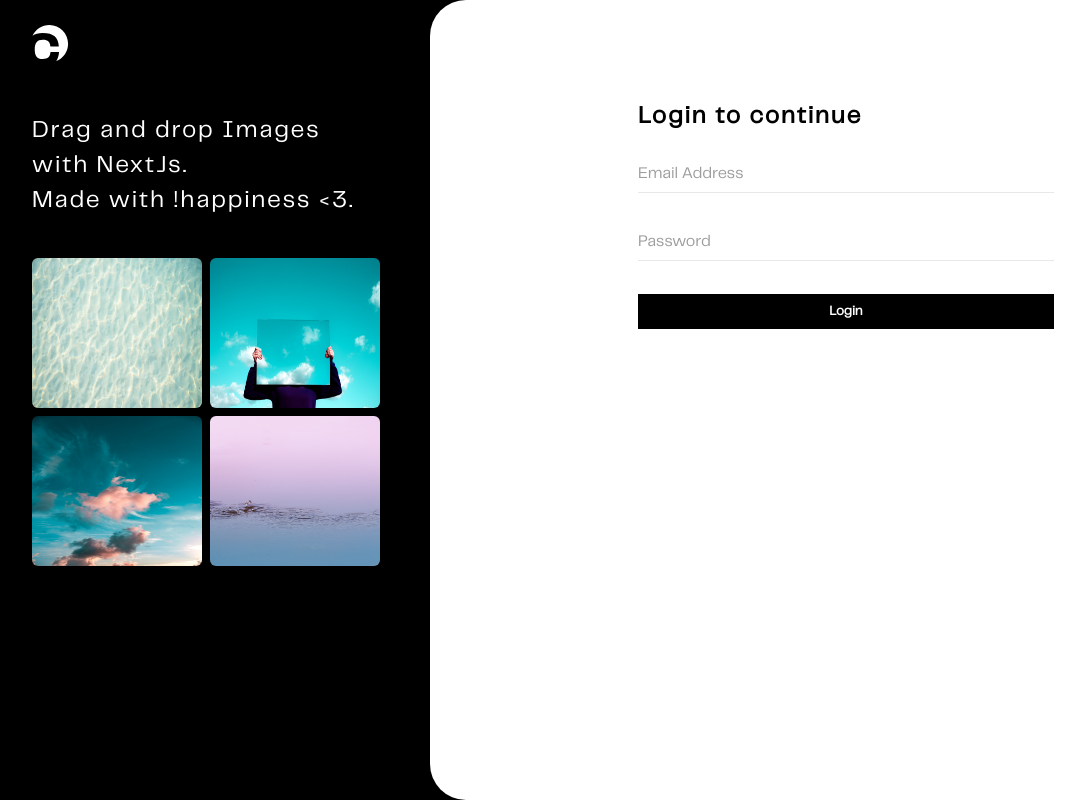
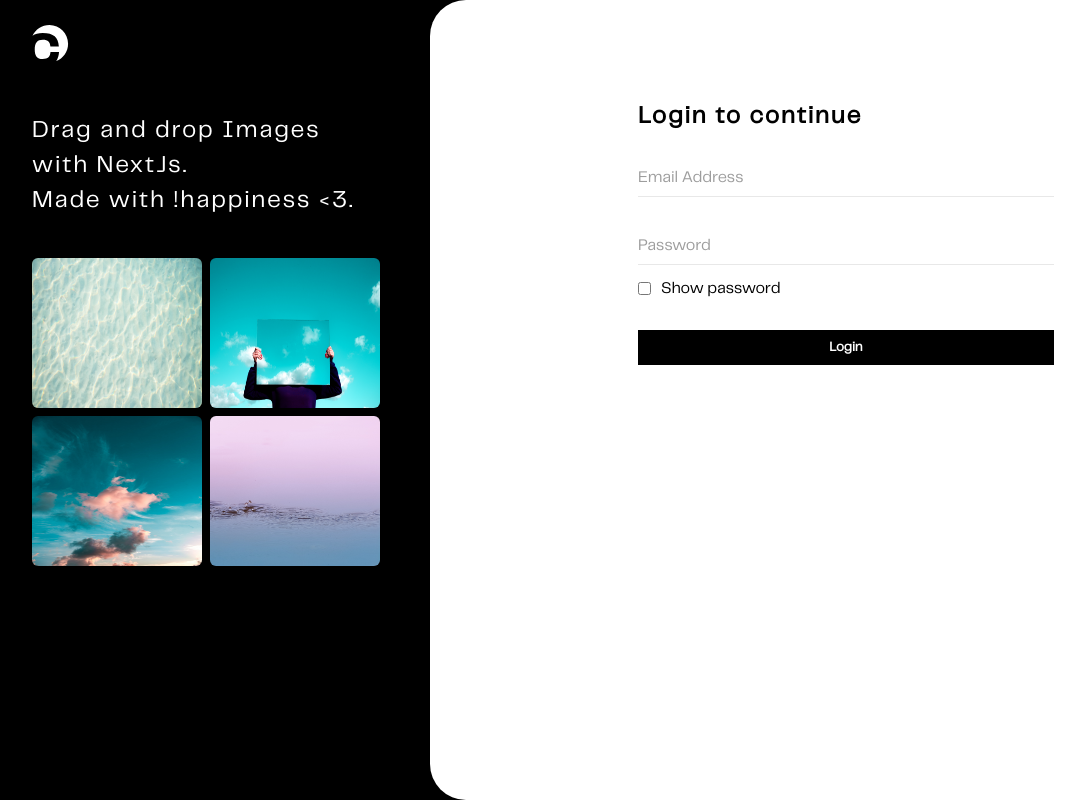
Before and after one commit to MyHngX/x3, a Next.js app: page /login in a window 1280 px wide. Shown: the whole page, without its empty margins (18-1103 px from the left). Built offline with nearby package versions, Linux system fonts and the light colour scheme.

Commit message:
Update login page

```diff
--- a/app/login/page.js
+++ b/app/login/page.js
@@ -9,6 +9,7 @@ export default function Login() {
   const router = useRouter();
   const [values, setValues] = useState({ email: "", password: "" });
   const [error, setError] = useState(false);
+  const [showPassword, setShowPassword] = useState(false);
   const validEmail = process.env.email;
   const validPassword = process.env.password;
 
@@ -66,14 +67,25 @@ export default function Login() {
               name="email"
               value={values.email}
               onChange={handleChange}
+              className={style.formInput}
             />
             <input
               placeholder="Password"
-              type="password"
+              type={showPassword ? "text" : "password"}
               name="password"
               value={values.password}
               onChange={handleChange}
+              className={style.formInput}
             />
+            <label className={style.showPassword}>
+              <input
+                type="checkbox"
+                checked={showPassword}
+                onChange={() => setShowPassword(!showPassword)}
+              />
+              <span>Show password</span>
+            </label>
+
             <button
               value={"Login"}
               className={style.submit}
--- a/app/login/style.module.scss
+++ b/app/login/style.module.scss
@@ -100,13 +100,12 @@
         letter-spacing: 1.92px;
       }
       .form {
-        margin-top: 29px;
-        input {
+        .formInput {
           width: 100%;
           height: 35px;
           border: none;
           border-bottom: 1px solid #e8e8e8;
-          margin-bottom: 33px;
+          margin-top: 33px;
           &::placeholder {
             color: #9d9d9d;
             font-family: Telegraf;
@@ -129,7 +128,7 @@
           &:focus {
             border-bottom: none;
           }
-          &:hover{
+          &:hover {
             color: #000;
             border: 1px solid #000;
             background: #fff;
@@ -144,3 +143,12 @@
   margin-bottom: 20px;
   color: red;
 }
+.showPassword {
+  display: inline-flex;
+  width: 100%;
+  margin-top: 15px;
+  margin-bottom: 33px;
+  input {
+    margin-right: 10px;
+  }
+}
```
